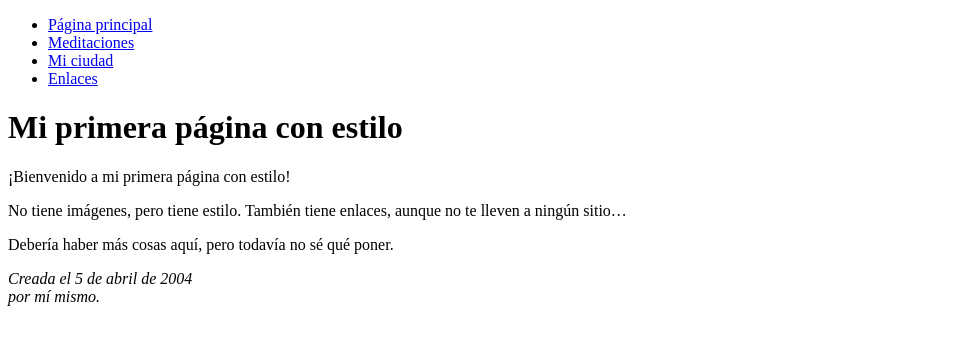
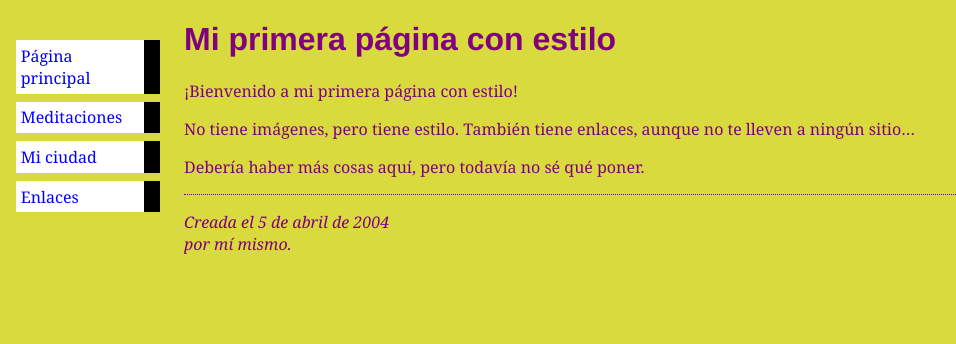
Before and after one commit to pablocarr07/html-basico, a plain HTML site: page index.html in a window 1280 px wide. Shown: the whole page, without its empty margins (0-956 px from the left). Drawn offline with Linux system fonts and the light colour scheme.

Commit message:
hoja externa

```diff
--- a/index.html
+++ b/index.html
@@ -2,7 +2,7 @@
 <html>
 <head>
   <title>Mi primera página con estilo</title>
-  <link rel="stelsheet" href="estilo.css">
+  <link rel="stylesheet" href="estilo.css">
 </head>
 
 <body>
```
